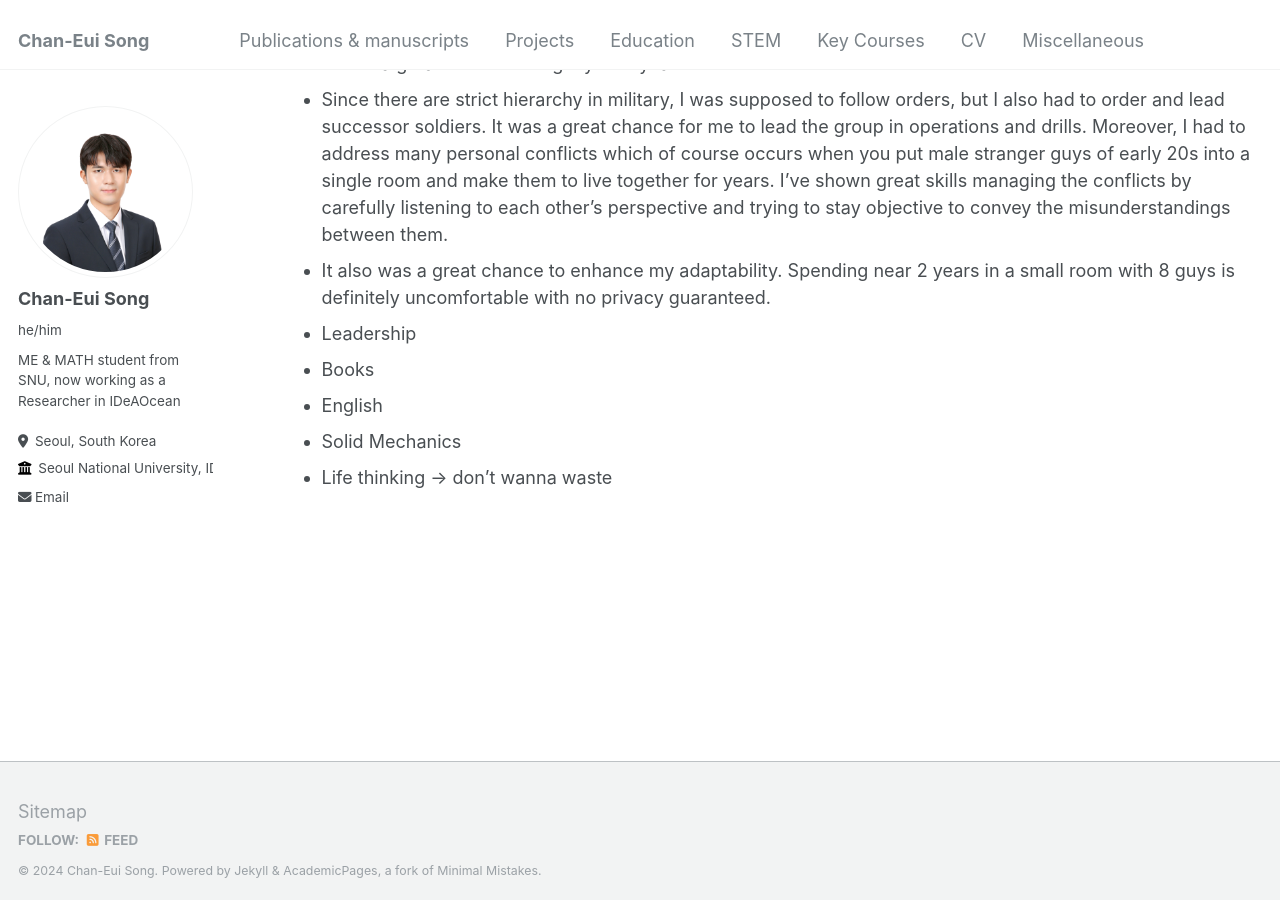
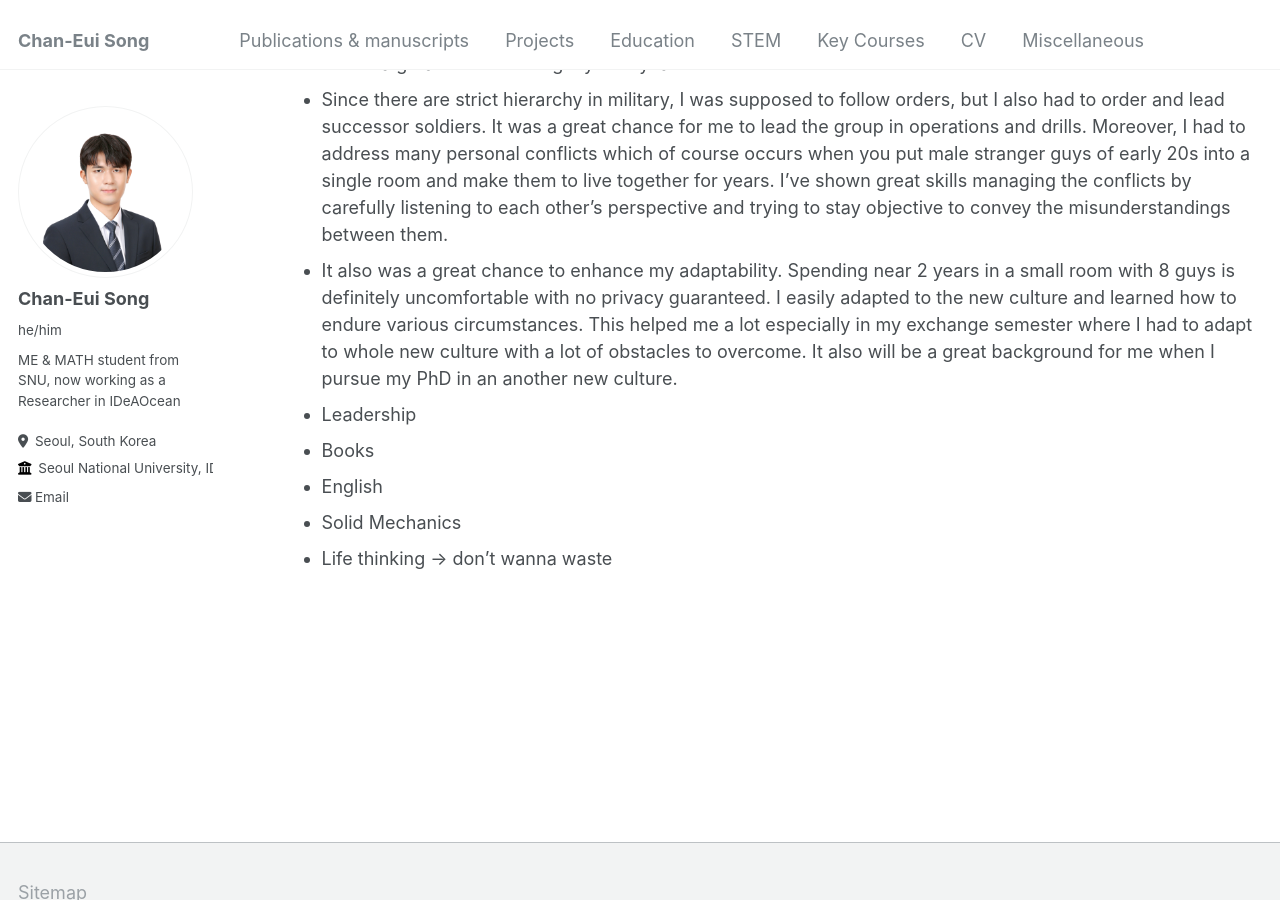
Before and after one commit to cksdml1014/chanisong, a Jekyll site: the page built from _pages/Miscellaneous.md, in a window 1280 px wide and 900 px high, scrolled down 2068 px. Built offline with Jekyll 4.4.1, drawn with Linux system fonts in a browser that asks for light colours.

Commit message:
Update Miscellaneous.md

```diff
--- a/_pages/Miscellaneous.md
+++ b/_pages/Miscellaneous.md
@@ -42,7 +42,7 @@ I documented my entire exchange experience in detail through Instagram, writing
 - Staring from August 2019, I served mandatory military service at ROKAF(Repulic Of Korea Air Force) for 21.5 months.
 - This period as a soldier was an barrier for me to study engineering, but I utilized it as  a precious chance to enhance in various aspects, which became a solid background for me pursuing my bachelor years, and also will be a great source during my PhD years.
 - Since there are strict hierarchy in military, I was supposed to follow orders, but I also had to order and lead successor soldiers. It was a great chance for me to lead the group in operations and drills. Moreover, I had to address many personal conflicts which of course occurs when you put male stranger guys of early 20s into a single room and make them to live together for years. I've shown great skills managing the conflicts by carefully listening to each other's perspective and trying to stay objective to convey the misunderstandings between them.
-- It also was a great chance to enhance my adaptability. Spending near 2 years in a small room with 8 guys is definitely uncomfortable with no privacy guaranteed.
+- It also was a great chance to enhance my adaptability. Spending near 2 years in a small room with 8 guys is definitely uncomfortable with no privacy guaranteed. I easily adapted to the new culture and learned how to endure various circumstances. This helped me a lot especially in my exchange semester where I had to adapt to whole new culture with a lot of obstacles to overcome. It also will be a great background for me when I pursue my PhD in an another new culture.
 - Leadership
 - Books
 - English
```
